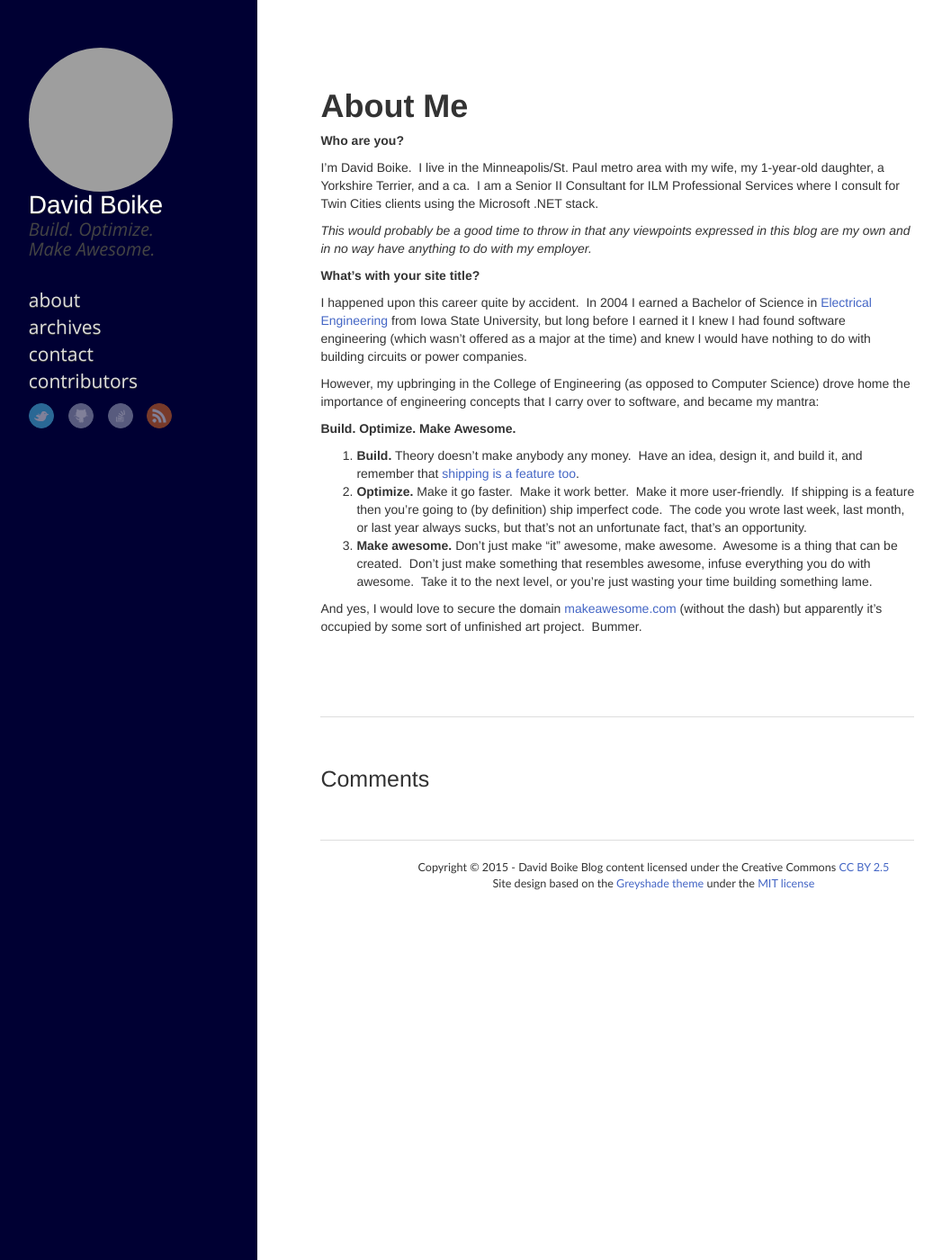
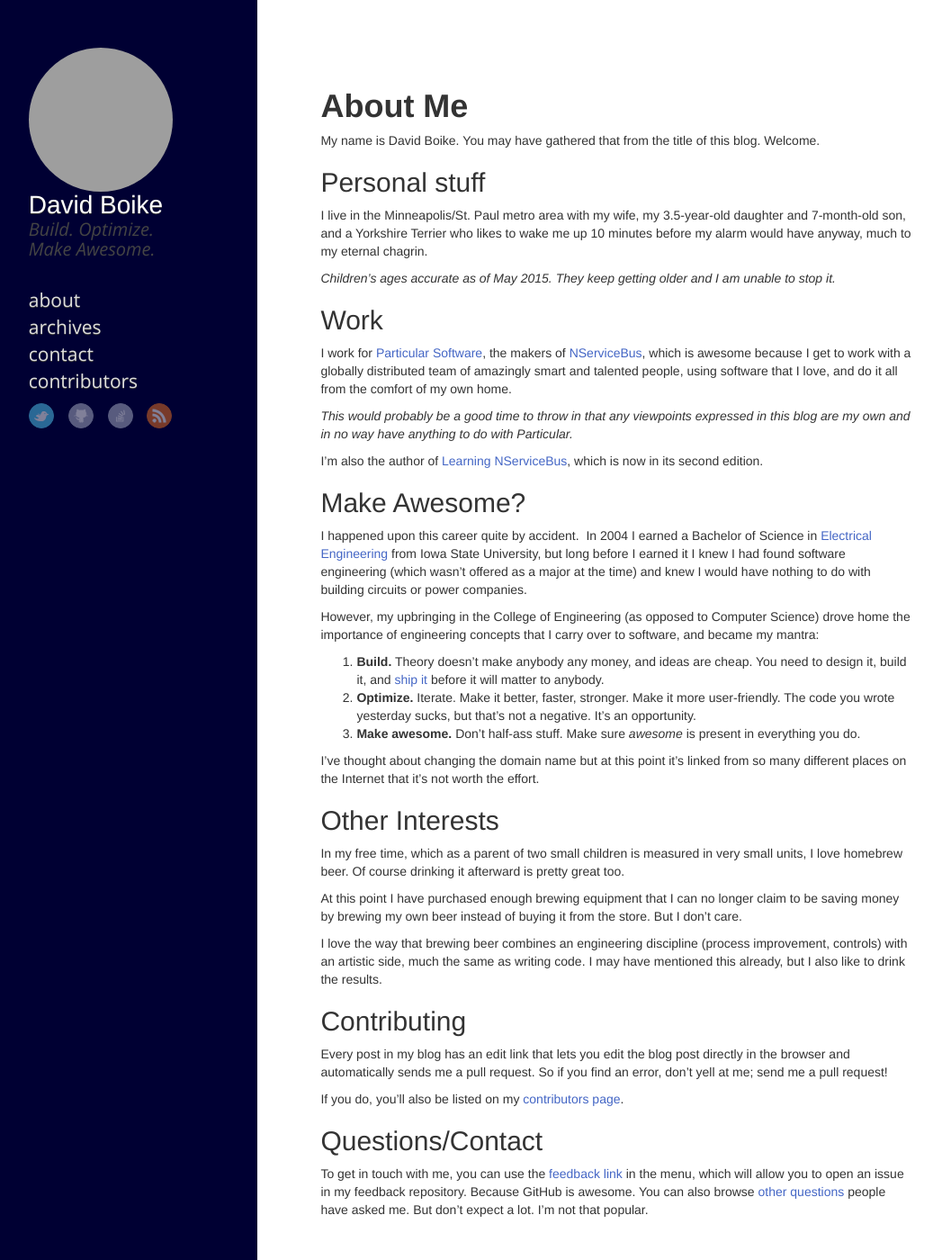
Before and after one commit to umarmohammed/umarmohammed.github.io, a Jekyll site: the page built from about-me/index.md, in a window 1280 px wide and 1400 px high. Shown: the whole window at 90% size, without its empty margins (8-1055 px from the left). Built offline with Jekyll 4.4.1, drawn with Linux system fonts in a browser that asks for light colours; nearby versions of some CDN libraries; Markdown is read by kramdown in place of the engine named in the settings; comment, search, counter and statistics services are not loaded; grey boxes are pictures that could not be loaded.

Commit message:
Updated about me

```diff
--- a/about-me/index.md
+++ b/about-me/index.md
@@ -14,22 +14,49 @@ categories:
 tags: []
 comments: true
 ---
-**Who are you?**
 
-I'm David Boike.  I live in the Minneapolis/St. Paul metro area with my wife, my 1-year-old daughter, a Yorkshire Terrier, and a ca.  I am a Senior II Consultant for ILM Professional Services where I consult for Twin Cities clients using the Microsoft .NET stack.
+My name is David Boike. You may have gathered that from the title of this blog. Welcome.
 
-*This would probably be a good time to throw in that any viewpoints expressed in this blog are my own and in no way have anything to do with my employer.*
+## Personal stuff
 
-**What's with your site title?**
+I live in the Minneapolis/St. Paul metro area with my wife, my 3.5-year-old daughter and 7-month-old son, and a Yorkshire Terrier who likes to wake me up 10 minutes before my alarm would have anyway, much to my eternal chagrin.
+
+*Children's ages accurate as of May 2015. They keep getting older and I am unable to stop it.*
+
+## Work
+
+I work for [Particular Software](http://particular.net/), the makers of [NServiceBus](http://particular.net/NServiceBus), which is awesome because I get to work with a globally distributed team of amazingly smart and talented people, using software that I love, and do it all from the comfort of my own home.
+
+*This would probably be a good time to throw in that any viewpoints expressed in this blog are my own and in no way have anything to do with Particular.*
+
+I'm also the author of [Learning NServiceBus](https://www.packtpub.com/application-development/learning-nservicebus-second-edition), which is now in its second edition.
+
+## Make Awesome?
 
 I happened upon this career quite by accident.  In 2004 I earned a Bachelor of Science in [Electrical Engineering](http://www.ece.iastate.edu/) from Iowa State University, but long before I earned it I knew I had found software engineering (which wasn't offered as a major at the time) and knew I would have nothing to do with building circuits or power companies.
 
 However, my upbringing in the College of Engineering (as opposed to Computer Science) drove home the importance of engineering concepts that I carry over to software, and became my mantra:
 
-**Build. Optimize. Make Awesome.**
+1. **Build.** Theory doesn't make anybody any money, and ideas are cheap. You need to design it, build it, and [ship it]((http://www.joelonsoftware.com/items/2009/09/23.html)) before it will matter to anybody.
+2. **Optimize.** Iterate. Make it better, faster, stronger. Make it more user-friendly. The code you wrote yesterday sucks, but that's not a negative. It's an opportunity.
+3.  **Make awesome.** Don't half-ass stuff. Make sure *awesome* is present in everything you do.
 
-1.  **Build.** Theory doesn't make anybody any money.  Have an idea, design it, and build it, and remember that [shipping is a feature too](http://www.joelonsoftware.com/items/2009/09/23.html).
-2.  **Optimize.** Make it go faster.  Make it work better.  Make it more user-friendly.  If shipping is a feature then you're going to (by definition) ship imperfect code.  The code you wrote last week, last month, or last year always sucks, but that's not an unfortunate fact, that's an opportunity.
-3.  **Make awesome.** Don't just make "it" awesome, make awesome.  Awesome is a thing that can be created.  Don't just make something that resembles awesome, infuse everything you do with awesome.  Take it to the next level, or you're just wasting your time building something lame.
+I've thought about changing the domain name but at this point it's linked from so many different places on the Internet that it's not worth the effort.
 
- And yes, I would love to secure the domain [makeawesome.com](http://makeawesome.com/) (without the dash) but apparently it's occupied by some sort of unfinished art project.  Bummer.
+## Other Interests
+
+In my free time, which as a parent of two small children is measured in very small units, I love homebrew beer. Of course drinking it afterward is pretty great too.
+
+At this point I have purchased enough brewing equipment that I can no longer claim to be saving money by brewing my own beer instead of buying it from the store. But I don't care.
+
+I love the way that brewing beer combines an engineering discipline (process improvement, controls) with an artistic side, much the same as writing code. I may have mentioned this already, but I also like to drink the results.
+
+## Contributing
+
+Every post in my blog has an edit link that lets you edit the blog post directly in the browser and automatically sends me a pull request. So if you find an error, don't yell at me; send me a pull request!
+
+If you do, you'll also be listed on my [contributors page](/contributors/).
+
+## Questions/Contact
+
+To get in touch with me, you can use the [feedback link](https://github.com/DavidBoike/feedback/issues/new) in the menu, which will allow you to open an issue in my feedback repository. Because GitHub is awesome. You can also browse [other questions](https://github.com/DavidBoike/feedback/issues?q=is%3Aissue) people have asked me. But don't expect a lot. I'm not that popular.
```
